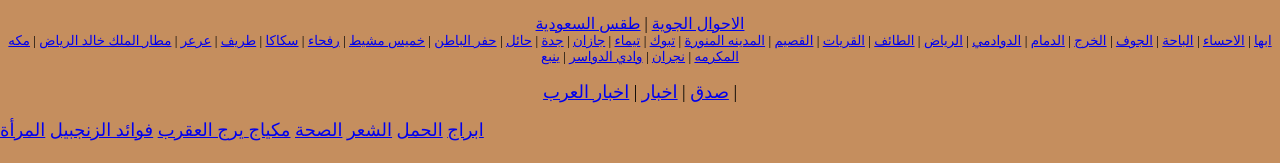
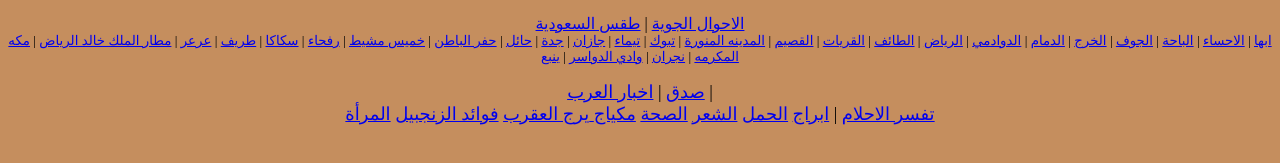
Before and after one commit to hz1sa/4saud, a plain HTML site: page index.html in a window 1280 px wide. Shown: the part 637-800 px from the top of the page. Drawn offline with Linux system fonts and the light colour scheme.

Commit message:
Update index.html

```diff
--- a/index.html
+++ b/index.html
@@ -121,10 +121,11 @@ function preloadImages() {
 </small></center></p><p align="center"><font size="4">
 
 
- <a  href="http://www.sdeg.org">صدق</a> | <a  href="http://www.sdeg.org">اخبار</a> | <a href="http://www.arabsnews32.org">اخبار العرب</a>   |
-
-</p><a href="https://www.almrahonline.com/t/%d8%a7%d9%84%d8%a3%d8%a8%d8%b1%d8%a7%d8%ac" title="">ابراج</a> <a href="https://www.almrahonline.com/pregnancy-childbirth" title="">الحمل</a>  <a href="https://www.almrahonline.com/womens-beauty-elegance/skin-care" title="">الشعر</a> <a href="https://www.almrahonline.com/women-medicine" title="">الصحة</a> <a href="https://www.almrahonline.com/womens-beauty-elegance" title="">مكياج</|a> <a href="https://www.almrahonline.com/276" title="">يرج العقرب</a>
-<a href="https://www.almrahonline.com/1568">فوائد الزنجبيل</a> <a href="https://www.almrahonline.com">المرأة</a>
+ <a  href="http://www.sdeg.org">صدق</a>  | <a href="http://www.arabsnews32.org">اخبار العرب</a>   |
+	<br>
+<a  href="https://www.thedreams.co">تفسر الاحلام</a> |
+<a href="https://www.almrahonline.com/t/%d8%a7%d9%84%d8%a3%d8%a8%d8%b1%d8%a7%d8%ac" title="">ابراج</a> <a href="https://www.almrahonline.com/pregnancy-childbirth" title="">الحمل</a>  <a href="https://www.almrahonline.com/womens-beauty-elegance/skin-care" title="">الشعر</a> <a href="https://www.almrahonline.com/women-medicine" title="">الصحة</a> <a href="https://www.almrahonline.com/womens-beauty-elegance" title="">مكياج</|a> <a href="https://www.almrahonline.com/276" title="">يرج العقرب</a>
+<a href="https://www.almrahonline.com/1568">فوائد الزنجبيل</a> <a href="https://www.almrahonline.com">المرأة</a></p><br>
 </body>
 <script type="text/javascript">
 var gaJsHost = (("https:" == document.location.protocol) ? "https://ssl." : "http://www.");
```
